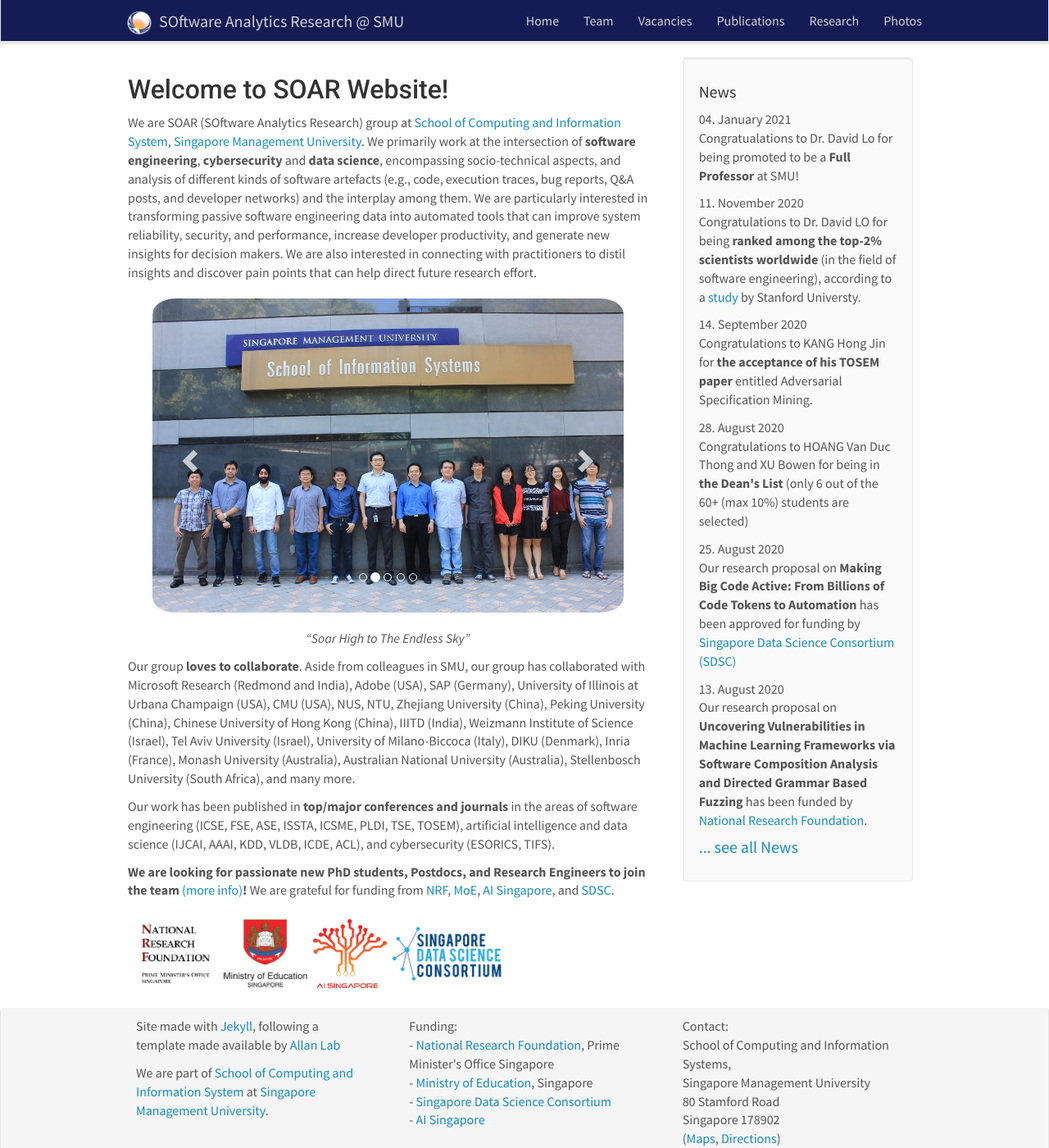
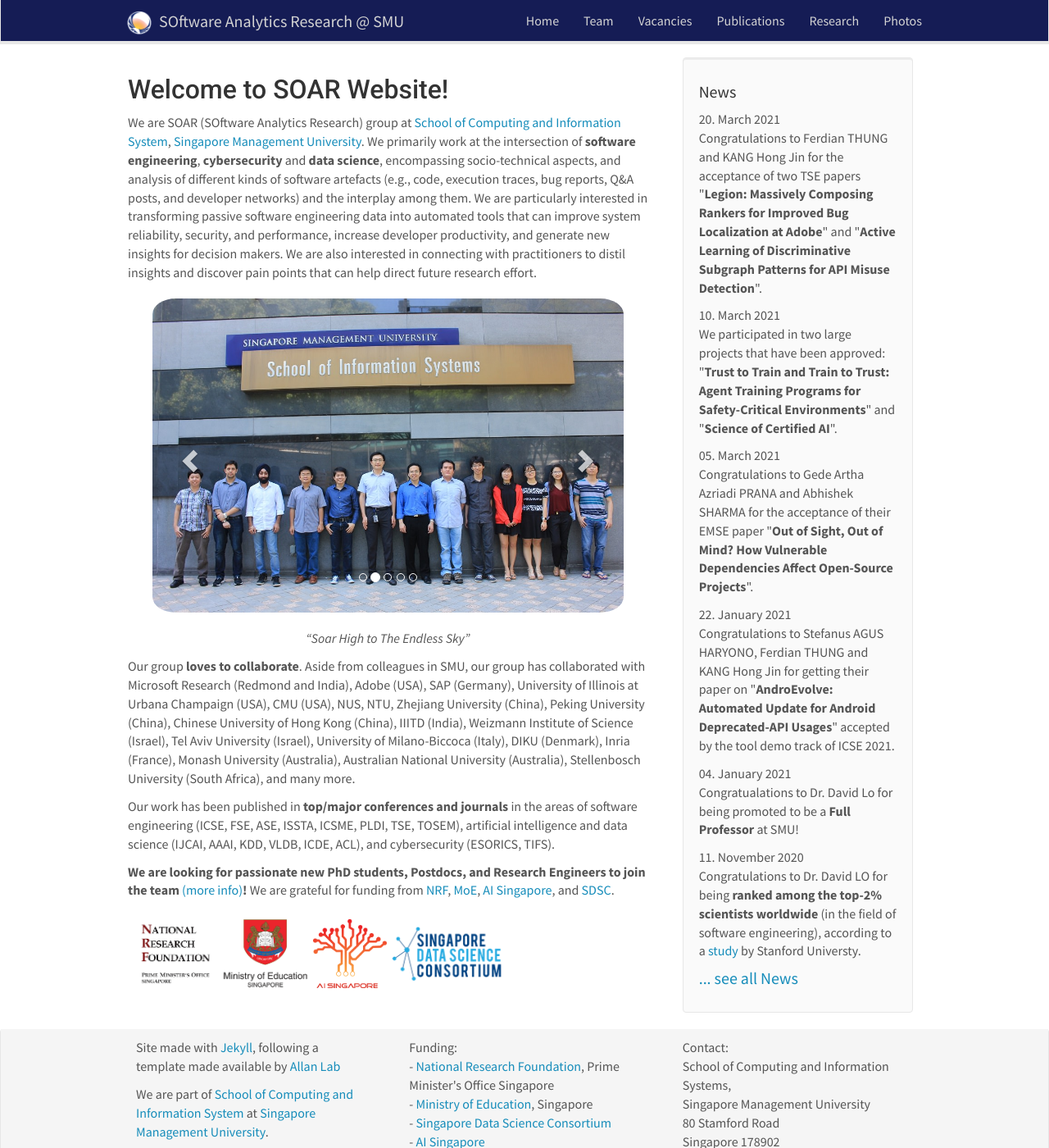
Before and after one commit to soarsmu/soarsmu.github.io, a Jekyll site: the page built from _pages/home.md, in a window 1280 px wide and 1400 px high. Shown: the whole window at 82% size. Built offline with Jekyll 4.4.1, drawn with Linux system fonts in a browser that asks for light colours; nearby versions of some CDN libraries.

Commit message:
doc(news): add some recent news

```diff
--- a/_data/news.yml
+++ b/_data/news.yml
@@ -1,3 +1,15 @@
+- date: 20. March 2021
+  headline: "Congratulations to Ferdian THUNG and KANG Hong Jin for the acceptance of two TSE papers \"<b>Legion: Massively Composing Rankers for Improved Bug Localization at Adobe</b>\" and \"<b>Active Learning of Discriminative Subgraph Patterns for API Misuse Detection</b>\"."
+
+- date: 10. March 2021
+  headline: "We participated in two large projects that have been approved: \"<b>Trust to Train and Train to Trust: Agent Training Programs for Safety-Critical Environments</b>\" and \"<b>Science of Certified AI</b>\"."
+
+- date: 05. March 2021
+  headline: "Congratulations to Gede Artha Azriadi PRANA and Abhishek SHARMA for the acceptance of their EMSE paper \"<b>Out of Sight, Out of Mind? How Vulnerable Dependencies Affect Open-Source Projects</b>\"."
+
+- date: 22. January 2021
+  headline: "Congratulations to Stefanus AGUS HARYONO, Ferdian THUNG and KANG Hong Jin for getting their paper on \"<b>AndroEvolve: Automated Update for Android Deprecated-API Usages</b>\" accepted by the tool demo track of ICSE 2021."
+
 - date: 04. January 2021
   headline: "Congratualations to Dr. David Lo for being promoted to be a <b>Full Professor</b> at SMU!"
 
```
Also changed, not shown: 2 other files.
